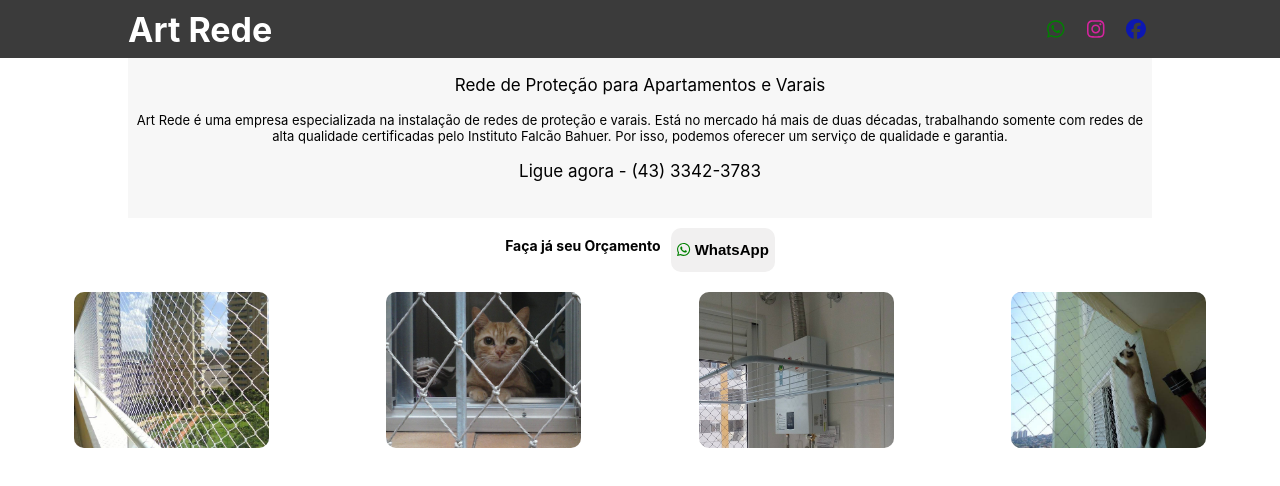
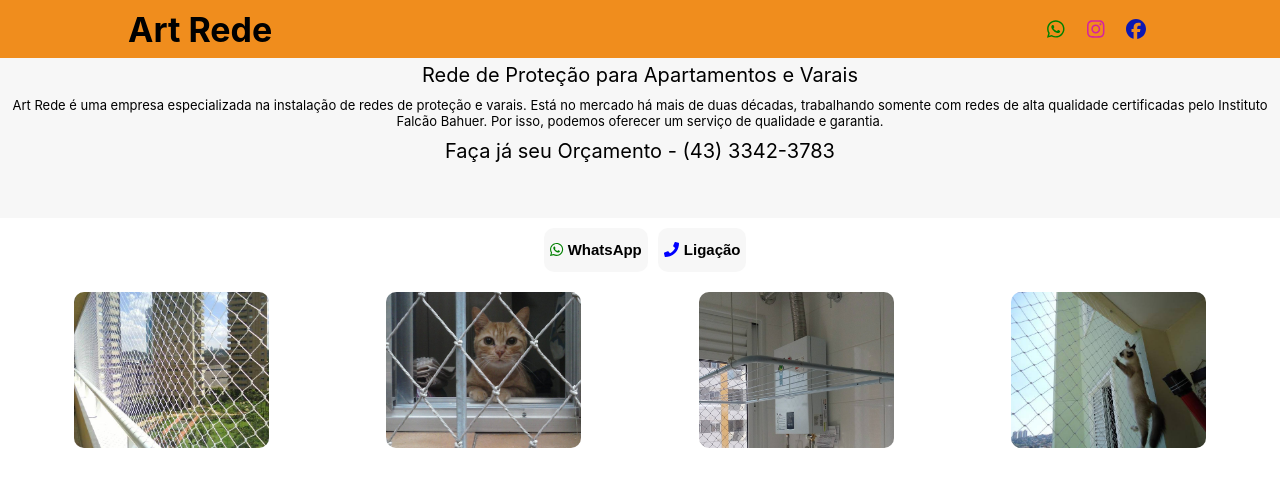
Before and after one commit to Jeanlucascastro/Art-Rede-Landing-Page, a React (Create React App) app: page / in a window 1280 px wide. Shown: the top 486 px of the page. Built offline with nearby package versions, Linux system fonts and the light colour scheme.

Commit message:
final fist version

```diff
--- a/package.json
+++ b/package.json
@@ -8,6 +8,7 @@
     "@fortawesome/free-regular-svg-icons": "^6.4.0",
     "@fortawesome/free-solid-svg-icons": "^6.4.0",
     "@fortawesome/react-fontawesome": "^0.2.0",
+    "@react-icons/all-files": "^4.1.0",
     "@testing-library/jest-dom": "^5.16.5",
     "@testing-library/react": "^13.4.0",
     "@testing-library/user-event": "^13.5.0",
@@ -17,6 +18,7 @@
     "@types/react-dom": "^18.0.11",
     "react": "^18.2.0",
     "react-dom": "^18.2.0",
+    "react-icons": "^4.8.0",
     "react-scripts": "5.0.1",
     "typescript": "^4.9.5",
     "web-vitals": "^2.1.4"
--- a/src/App.css
+++ b/src/App.css
@@ -27,8 +27,8 @@
 
 
 .header {
-  background-color: #000000c4;
-  color: #ffffff;
+  background-color: #ef850dee;
+  color: black;
   display: flex;
   justify-content: space-between;
   align-items: center;
@@ -42,13 +42,17 @@
 }
 
 .body {
-  width: 80%;
+  width: 100%;
   height: 20vh;
   background-color: #F7F7F7;
   color: #000000;
   font-size: 17px;
 }
 
+.text-titulo {
+  font-size: 20px;
+  margin: 5px;
+}
 
 .App-link {
   color: #61dafb;
@@ -59,6 +63,12 @@
   font-size: 1.5em;
   cursor: pointer;
 }
+
+  .phone-icon {
+    color: blue;
+    font-size: 1.5em;
+    cursor: pointer;
+  }
 
 .insta-icon {
   font-size: 1.5em;
@@ -91,7 +101,7 @@
 .icon-container-body {
   cursor: pointer;
   border-radius: 10px;
-  background-color: #f1f0f0;
+  background-color: #F7F7F7;
   color: #000000;
   cursor: pointer;
   display: flex;
@@ -165,6 +175,10 @@
     font-size: 12px;
   }
 
+  .text-titulo {
+    font-size: 12px;
+  }
+
   .orcamento {
     font-size: 7px !important;
   }
@@ -187,7 +201,7 @@
 
 .text-container {
 font-size: 13px;
-margin: 6px;
+margin: 10px;
 }
 
 .orcamento {
--- a/src/App.tsx
+++ b/src/App.tsx
@@ -9,13 +9,12 @@ import { icon } from '@fortawesome/fontawesome-svg-core';
 import { faWhatsapp } from '@fortawesome/free-brands-svg-icons';
 import { faInstagram } from '@fortawesome/free-brands-svg-icons';
 import { faFacebook } from '@fortawesome/free-brands-svg-icons';
+import { FaPhone } from 'react-icons/fa';
 
-
-const whatsappIcon = icon(faWhatsapp);
+const whatsappIcon = icon(faWhatsapp)
 const insta = icon(faInstagram)
 const face = icon(faFacebook)
-
-
+const numero = '4333423783'
 
 
 function App() {
@@ -30,6 +29,10 @@ function App() {
 
   function handleClickFace() {
     window.location.href = 'https://www.facebook.com/artrede2';
+  }
+
+  function handleClickPhone() {
+    window.location.href = 'tel:4333423783';
   }
 
   return (
@@ -51,20 +54,28 @@ function App() {
       </div>
       <div className="App-header">
         <div className='body'>
-        <p>Rede de Proteção para Apartamentos e Varais</p>
+        <p className='text-titulo'>Rede de Proteção para Apartamentos e Varais</p>
             <p className='text-container'>Art Rede é uma empresa especializada na instalação de redes de proteção e varais. Está no mercado há mais de duas décadas, trabalhando somente com redes de alta qualidade certificadas pelo Instituto Falcão Bahuer. Por isso, podemos oferecer um serviço de qualidade e garantia.</p>
-            <p>Ligue agora - (43) 3342-3783 </p>
+            <p className='text-titulo'>Faça já seu Orçamento - (43) 3342-3783 </p>
         </div>
         <div className='orcamento'>
-          <h1>Faça já seu Orçamento</h1>
+          {/* <h1>Faça já seu Orçamento</h1> */}
           <button className="icon-container-body" onClick={handleClickWhats}>
               <FontAwesomeIcon icon={whatsappIcon}  className='whatsapp-icon'/>
               <div className="icon">
                 <a className="whatsapp-link">
                   <h2>WhatsApp</h2>
                 </a>
-      </div>
-    </button>
+              </div>
+          </button>
+          <button className="icon-container-body" onClick={handleClickPhone}>
+              <FaPhone  className='phone-icon'/>
+              <div className="icon">
+                <a className="whatsapp-link">
+                  <h2>Ligação</h2>
+                </a>
+              </div>
+          </button>
         </div>
         <div className="container">
         <div className="imagem">
```
Also changed, not shown: 1 other file (tests, documents, lock files or other folders).
